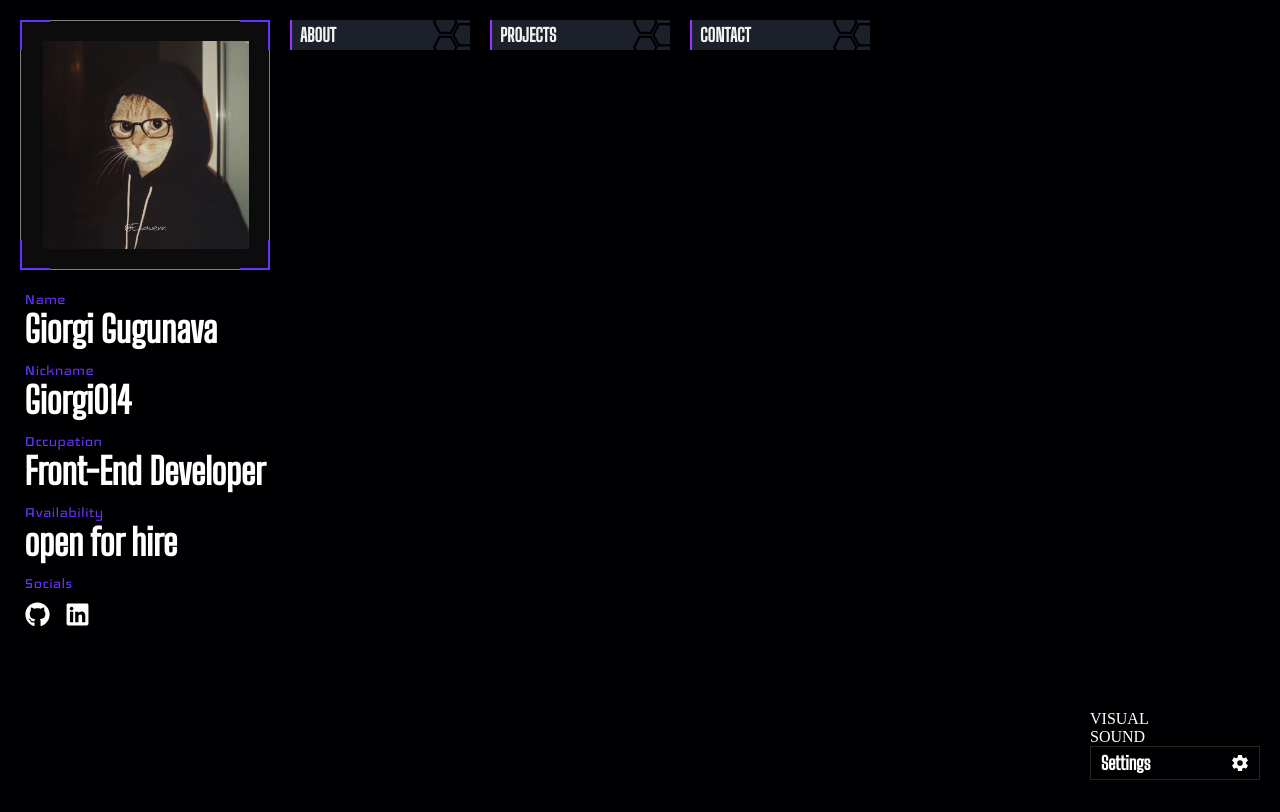
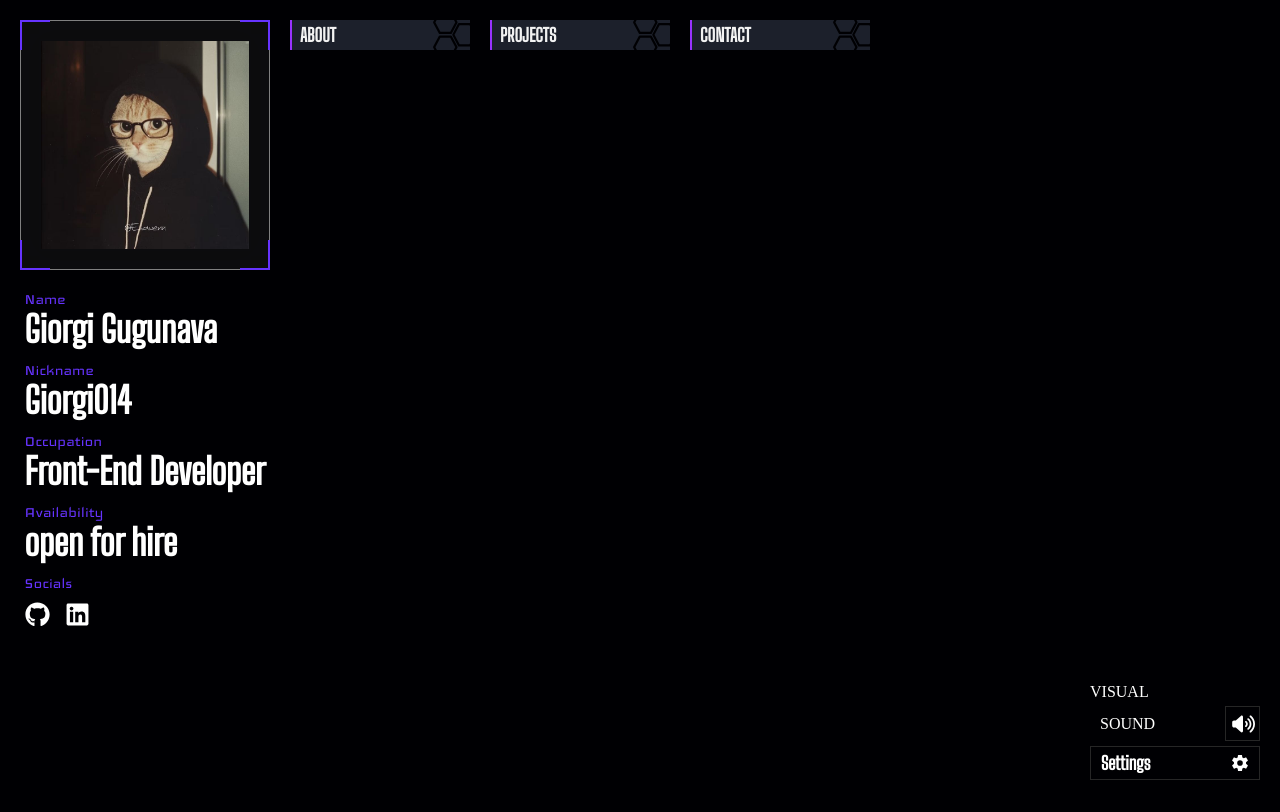
Before and after one commit to Giorgi014/portfolio, a Next.js app: page /en/home in a window 1280 px wide. Both pictures are taken after a click on the button "Settings". Shown: the top 812 px of the page. Built offline with nearby package versions, Linux system fonts and the light colour scheme.

Commit message:
feat: Add icon components for sound settings

```diff
--- a/src/app/[locale]/globals.css
+++ b/src/app/[locale]/globals.css
@@ -16,6 +16,7 @@
   --yellowish_green: #88e515;
   --red: #e84a4a;
   --light_gray: #7a7a7a;
+  --gray: #262626;
 }
 
 * {
--- a/src/app/[locale]/home/sidebar/style/sidebar.scss
+++ b/src/app/[locale]/home/sidebar/style/sidebar.scss
@@ -20,7 +20,7 @@
       width: 100%;
       padding: 5px 10px;
       background: none;
-      border: 1px solid #262626;
+      border: 1px solid var(--gray);
       color: var(--white);
       cursor: pointer;
       transition: color 0.3s ease-in-out;
--- a/src/app/[locale]/home/style/home_page.scss
+++ b/src/app/[locale]/home/style/home_page.scss
@@ -20,7 +20,6 @@
     width: 100%;
     max-width: 1320px;
     padding-top: 20px;
-    padding-right: 20px;
   }
   .visible {
     display: flex;
--- /dev/null
+++ b/src/components/SoundToggle.tsx
@@ -0,0 +1,32 @@
+import SoundOn from "./icons/SoundOn";
+import SoundOff from "./icons/SoundOff";
+import { SoundToggleProps } from "./type";
+
+const SoundToggle = ({
+  isOn,
+  width = 24,
+  height = 24,
+  fill = "currentColor",
+  className = "",
+  onClick,
+}: SoundToggleProps) => {
+  return isOn ? (
+    <SoundOn
+      width={width}
+      height={height}
+      fill={fill}
+      className={className}
+      onClick={onClick}
+    />
+  ) : (
+    <SoundOff
+      width={width}
+      height={height}
+      fill={fill}
+      className={className}
+      onClick={onClick}
+    />
+  );
+};
+
+export default SoundToggle;
--- /dev/null
+++ b/src/components/icons/SoundOff.tsx
@@ -0,0 +1,33 @@
+import { SoundOffProps } from "../type";
+
+const SoundOff = ({
+  width = 24,
+  height = 24,
+  fill = "currentColor",
+  className = "",
+  onClick,
+}: SoundOffProps) => {
+  return (
+    <svg
+      xmlns="http://www.w3.org/2000/svg"
+      viewBox="0 0 640 640"
+      width={width}
+      height={height}
+      className={className}
+      onClick={onClick}
+      style={{ cursor: onClick ? "pointer" : "default" }}
+    >
+      <path
+        fill={fill}
+        d="M80 416L128 416L262.1 535.2C268.5 540.9 276.7 544 285.2 544C304.4 544 320 528.4 320 509.2L320 130.8C320 111.6 304.4 96 285.2 96C276.7 96 268.5 99.1 262.1 104.8L128 224L80 224C53.5 224 32 245.5 32 272L32 368C32 394.5 53.5 416 80 416z"
+      />
+
+      <path
+        fill="#E53935"
+        d="M399 239C389.6 248.4 389.6 263.6 399 272.9L446 319.9L399 366.9C389.6 376.3 389.6 391.5 399 400.8C408.4 410.1 423.6 410.2 432.9 400.8L479.9 353.8L526.9 400.8C536.3 410.2 551.5 410.2 560.8 400.8C570.1 391.4 570.2 376.2 560.8 366.9L513.8 319.9L560.8 272.9C570.2 263.5 570.2 248.3 560.8 239C551.4 229.7 536.2 229.6 526.9 239L479.9 286L432.9 239C423.5 229.6 408.3 229.6 399 239z"
+      />
+    </svg>
+  );
+};
+
+export default SoundOff;
--- /dev/null
+++ b/src/components/icons/SoundOn.tsx
@@ -0,0 +1,28 @@
+import { SoundOnProps } from "../type";
+
+const SoundOn = ({
+  width = 24,
+  height = 24,
+  fill = "currentColor",
+  className = "",
+  onClick,
+}: SoundOnProps) => {
+  return (
+    <svg
+      xmlns="http://www.w3.org/2000/svg"
+      viewBox="0 0 640 640"
+      width={width}
+      height={height}
+      className={className}
+      onClick={onClick}
+      style={{ cursor: onClick ? "pointer" : "default" }}
+    >
+      <path
+        fill={fill}
+        d="M533.6 96.5C523.3 88.1 508.2 89.7 499.8 100C491.4 110.3 493 125.4 503.3 133.8C557.5 177.8 592 244.8 592 320C592 395.2 557.5 462.2 503.3 506.3C493 514.7 491.5 529.8 499.8 540.1C508.1 550.4 523.3 551.9 533.6 543.6C598.5 490.7 640 410.2 640 320C640 229.8 598.5 149.2 533.6 96.5zM473.1 171C462.8 162.6 447.7 164.2 439.3 174.5C430.9 184.8 432.5 199.9 442.8 208.3C475.3 234.7 496 274.9 496 320C496 365.1 475.3 405.3 442.8 431.8C432.5 440.2 431 455.3 439.3 465.6C447.6 475.9 462.8 477.4 473.1 469.1C516.3 433.9 544 380.2 544 320.1C544 260 516.3 206.3 473.1 171.1zM412.6 245.5C402.3 237.1 387.2 238.7 378.8 249C370.4 259.3 372 274.4 382.3 282.8C393.1 291.6 400 305 400 320C400 335 393.1 348.4 382.3 357.3C372 365.7 370.5 380.8 378.8 391.1C387.1 401.4 402.3 402.9 412.6 394.6C434.1 376.9 448 350.1 448 320C448 289.9 434.1 263.1 412.6 245.5zM80 416L128 416L262.1 535.2C268.5 540.9 276.7 544 285.2 544C304.4 544 320 528.4 320 509.2L320 130.8C320 111.6 304.4 96 285.2 96C276.7 96 268.5 99.1 262.1 104.8L128 224L80 224C53.5 224 32 245.5 32 272L32 368C32 394.5 53.5 416 80 416z"
+      />
+    </svg>
+  );
+};
+
+export default SoundOn;
--- a/src/components/soundSettings.tsx
+++ b/src/components/soundSettings.tsx
@@ -1,7 +1,22 @@
+"use client";
+
+import { useState } from "react";
+import SoundToggle from "./SoundToggle";
+import "./style/sound.scss";
+
 export const SoundSettings = () => {
+  const [turnOff, setTurnOff] = useState<boolean>(false);
+
+  const toggleSound = () => {
+    setTurnOff(!turnOff);
+  };
+
   return (
     <div className="sound">
       <p>Sound</p>
+      <div className="sound_option">
+        <SoundToggle isOn={!turnOff} onClick={toggleSound} />
+      </div>
     </div>
   );
 };
--- /dev/null
+++ b/src/components/style/sound.scss
@@ -0,0 +1,17 @@
+@mixin displayCenter($justify, $align) {
+  display: flex;
+  justify-content: $justify;
+  align-items: $align;
+}
+
+.sound {
+  @include displayCenter(space-between, center);
+  width: 100%;
+  padding: 5px 0px 5px 10px;
+  &_option {
+    @include displayCenter(center, center);
+    width: 35px;
+    height: 35px;
+    border: 1px solid var(--gray);
+  }
+}
```
Also changed, not shown: src/components/type.ts (+28 -0 lines).
